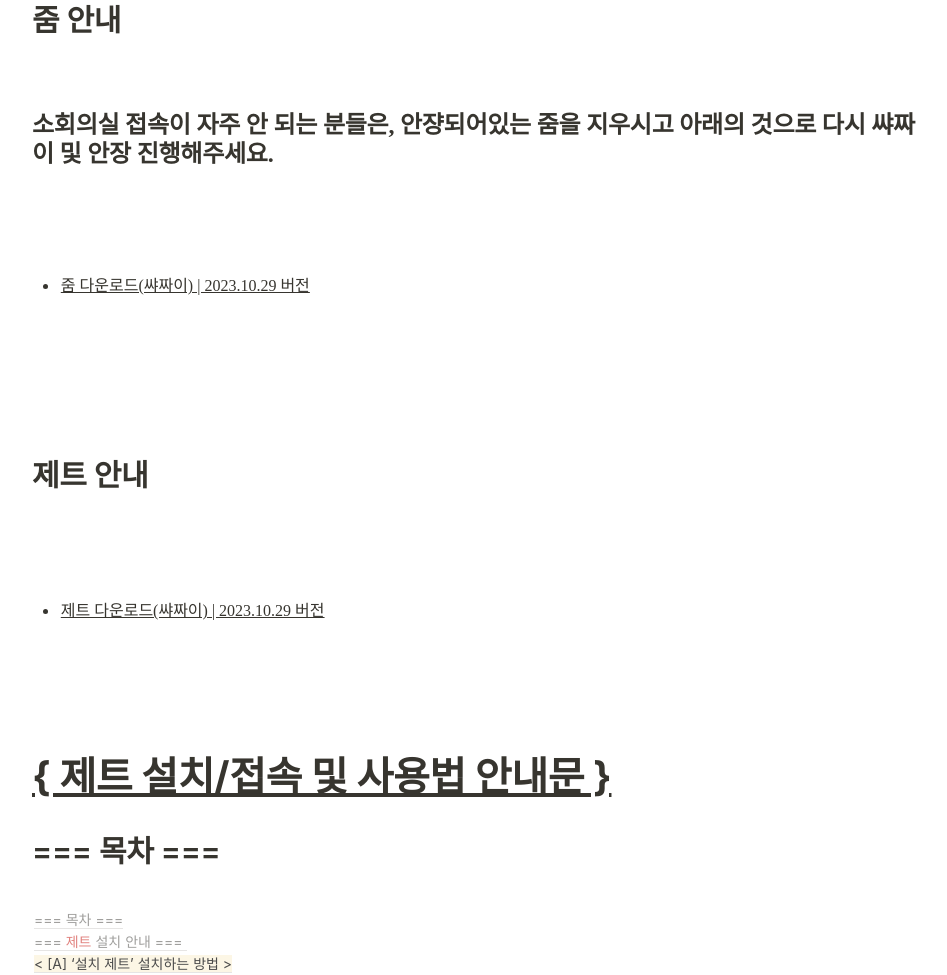
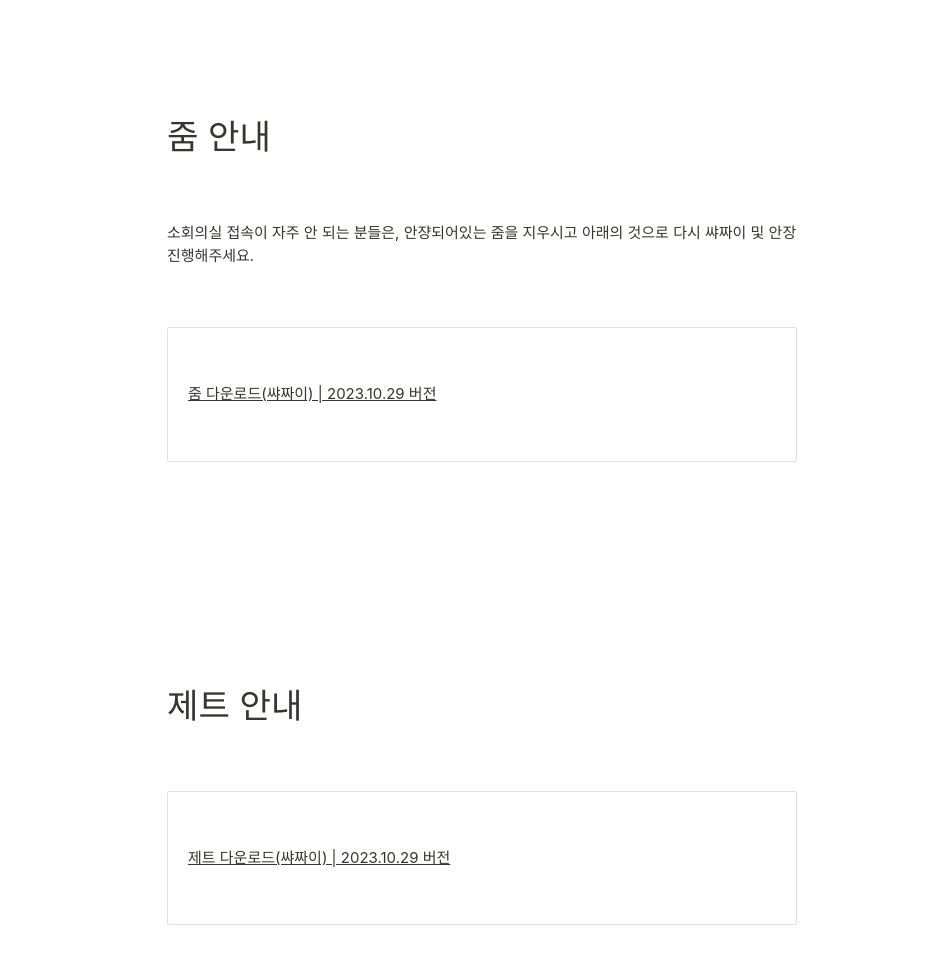
Before and after one commit to JUD210/tmpd, a plain HTML site: page index.html in a window 1280 px wide. Shown: the part 107-1082 px from the top of the page, without its empty margins (158-1105 px from the left). Drawn offline with nearby package versions, Linux system fonts and the light colour scheme.

Commit message:
Improve guide page design and structure

```diff
--- a/index.html
+++ b/index.html
@@ -5,24 +5,36 @@
 	<meta charset="UTF-8">
 	<meta name="viewport" content="width=device-width, initial-scale=1.0">
 	<title>줌/제트 안내</title>
+    <!-- Material Icons -->
+    <link href="https://fonts.googleapis.com/icon?family=Material+Icons" rel="stylesheet">
+    <!-- Material CSS -->
+    <link rel="stylesheet" href="https://fonts.googleapis.com/css?family=Roboto:300,400,500,700&display=swap">
+    <link rel="stylesheet" href="https://cdnjs.cloudflare.com/ajax/libs/materialize/1.0.0/css/materialize.min.css">
 </head>
 
 <body>
-	<h1>줌 안내</h1>
-	<h2>소회의실 접속이 자주 안 되는 분들은, 안쟝되어있는 줌을 지우시고 아래의 것으로 다시 쌰짜이 및 안장 진행해주세요.</h2>
-	<ul>
-		<li><a href="down/zoom_231029.apk" download>줌 다운로드(쌰짜이) | 2023.10.29 버전</a></li>
-	</ul>
 
-	<h1>제트 안내</h1>
-	<ul>
-		<li><a href="down/zulip_231029.apk" download>제트 다운로드(쌰짜이) | 2023.10.29 버전</a></li>
-	</ul>
+	<div class="container">
+        <div class="section">
+            <h4 class="light">줌 안내</h4>
+            <p>소회의실 접속이 자주 안 되는 분들은, 안쟝되어있는 줌을 지우시고 아래의 것으로 다시 쌰짜이 및 안장 진행해주세요.</p>
+            <ul class="collection">
+                <li class="collection-item"><a href="down/zoom_231029.apk" download>줌 다운로드(쌰짜이) | 2023.10.29 버전</a></li>
+            </ul>
+        </div>
 
-	<div id="guideContent"></div>
+        <div class="section">
+            <h4 class="light">제트 안내</h4>
+            <ul class="collection">
+                <li class="collection-item"><a href="down/zulip_231029.apk" download>제트 다운로드(쌰짜이) | 2023.10.29 버전</a></li>
+            </ul>
+        </div>
 
+        <div id="guideContent"></div>
+	</div>
 
-
+    <!-- Materialize JavaScript -->
+    <script src="https://cdnjs.cloudflare.com/ajax/libs/materialize/1.0.0/js/materialize.min.js"></script>
 	<script src="https://code.jquery.com/jquery-3.6.0.min.js"></script>
 	<script>
 		$(function () {
```
